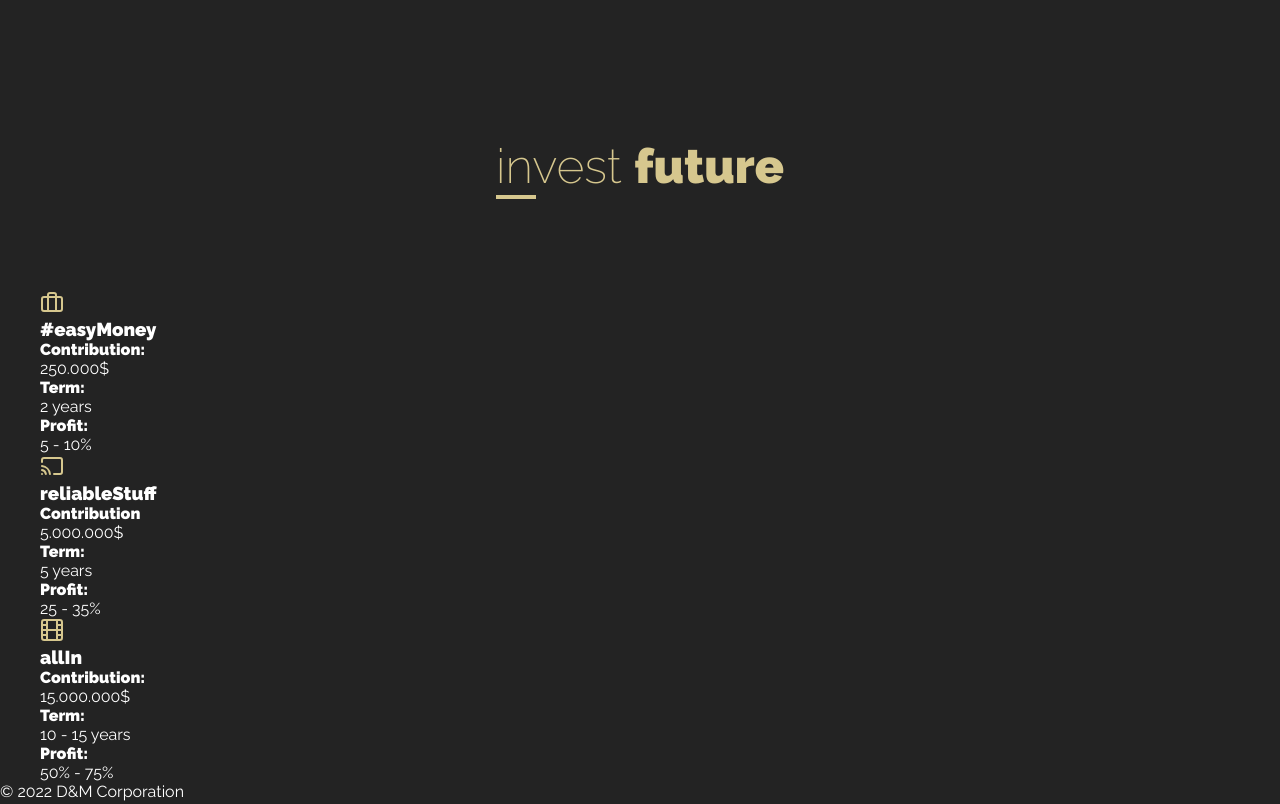
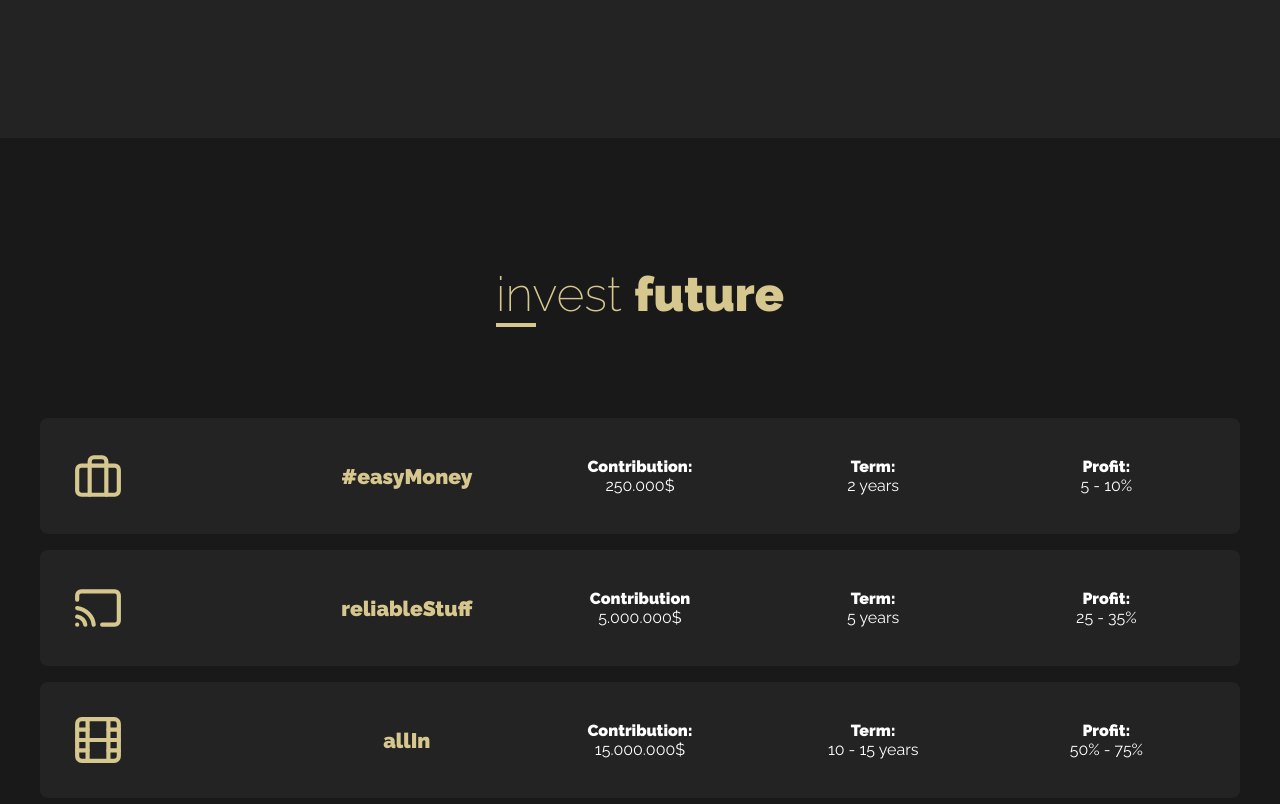
Before and after one commit to sldata/Diamonds-Gold-Money-Website, a website: page index.html in a window 1280 px wide. Shown: the part 3320-4124 px from the top of the page. Drawn offline with Linux system fonts and the light colour scheme.

Commit message:
finished invest section

```diff
--- a/src/sass/_medium.scss
+++ b/src/sass/_medium.scss
@@ -19,4 +19,20 @@
 			}
 		}
 	}
+		.plans{
+			padding: 8em 2em;
+			&__box{
+				display: grid;
+				grid-template-columns: repeat(5, 1fr);
+				align-items: center;
+			}
+			&__item{
+				margin: 0 1em;
+
+			}
+			&__item-name{
+				margin-top: 0;
+				margin-bottom: 0;
+			}
+		}
 }
--- a/src/sass/style.scss
+++ b/src/sass/style.scss
@@ -294,6 +294,40 @@ h1.company-name {
 	}
 }
 
+// plans
+.plans{
+	padding: 6em 2em;
+	background-color: colors.$darker;
+	 &__box{
+		margin: 1em 0;
+		padding: 2em 1em;
+		text-align: center;
+		border: 1px solid transparent;
+		border-radius: 8px;
+		background-color: colors.$dark;
+		cursor: pointer;
+		transition: border-color .4s;
+		&:hover{
+			background-color: colors.$darker;
+			border: 1px solid colors.$gold;
+		}
+	 }
+	 &__item{
+		margin: 1em 0;
+
+	 }
+	 &__item-icon{
+		width: 50px;
+	 }
+
+	 &__item-name{
+		margin-top: 0;
+		margin-bottom: 1.5em;
+		font-size: 1.8rem;
+		color: colors.$gold;
+	 }
+}
+
 @import './small';
 @import './medium';
 @import './large';
```
Also changed, not shown: dist/css/style.min.css.
